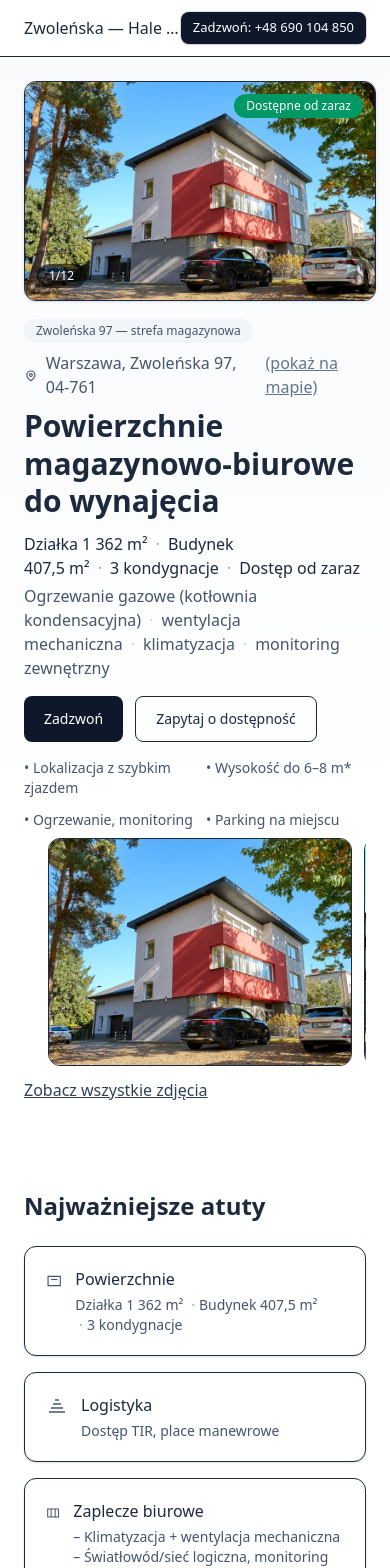
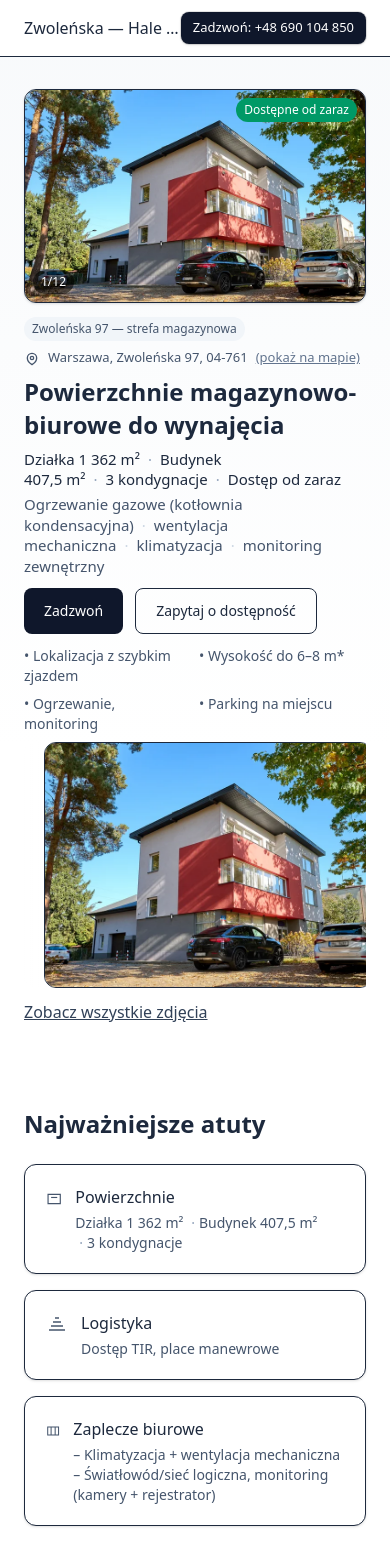
Before and after one commit to MateuszBuczynski/zwolenska97, a React (Vite) app: page / in a window 390 px wide. Shown: the top 1568 px of the page. Built offline with nearby package versions, Linux system fonts and the light colour scheme.

Commit message:
'poprawki_mobilev2'

```diff
--- a/src/components/Showcase.jsx
+++ b/src/components/Showcase.jsx
@@ -19,17 +19,16 @@
 
   return (
     <>
-      {/* HERO – XS: jeden ciąg (hero nad tekstem), SM+: 2 kolumny */}
-      <section className="bg-gradient-to-b from-slate-50 to-white" id="oferta">
-        <div className="container py-6 sm:py-10 grid sm:grid-cols-2 gap-4 sm:gap-8 lg:gap-12 items-start">
-          {/* HERO jako pierwsze na mobile */}
+      {/* HERO – XS: jedna kolumna, SM+: 2 kolumny
+          scroll-mt-24 = kotwice nie „wchodzą” pod sticky nagłówek;
+          pt-3 na XS daje oddech pod przyciskiem Zadzwoń */}
+      <section className="bg-gradient-to-b from-slate-50 to-white scroll-mt-24 pt-3 sm:pt-0" id="oferta">
+        <div className="container py-5 sm:py-10 grid sm:grid-cols-2 gap-3 sm:gap-8 lg:gap-12 items-start">
+          {/* HERO najpierw na mobile */}
           <div className="order-1 sm:order-2">
             <button
-              className="relative card overflow-hidden block w-full aspect-[16/10] min-h-[220px] sm:min-h-[280px]"
-              onClick={() => {
-                setIdx(0);
-                setOpen(true);
-              }}
+              className="relative card overflow-hidden block w-full aspect-[16/10] min-h-[210px] sm:min-h-[280px]"
+              onClick={() => { setIdx(0); setOpen(true); }}
               aria-label="Otwórz galerię"
               type="button"
             >
@@ -41,43 +40,32 @@
                 className="absolute inset-0 w-full h-full object-cover"
                 loading="eager"
               />
-              <span className="absolute top-3 right-3 badge bg-emerald-600 text-white">
-                Dostępne od zaraz
-              </span>
-              <span className="absolute left-3 bottom-3 badge bg-black/55 text-white">
-                1/{photos.length}
-              </span>
+              <span className="absolute top-2 right-2 badge bg-emerald-600 text-white px-2 py-1 text-xs">Dostępne od zaraz</span>
+              <span className="absolute left-2 bottom-2 badge bg-black/55 text-white px-2 py-1 text-xs">1/{photos.length}</span>
             </button>
           </div>
 
-          {/* Tekst – na mobile pod hero, na SM+ z lewej */}
+          {/* TEKST – pod hero na XS, z lewej na SM+ */}
           <div className="order-2 sm:order-1">
-            <span className="badge">Zwoleńska 97 — strefa magazynowa</span>
+            <span className="badge px-2 py-1 text-xs">Zwoleńska 97 — strefa magazynowa</span>
 
-            {/* Adres */}
-            <p className="mt-2 text-slate-600 flex items-center gap-2">
+            {/* Adres – mniejsza typografia na XS */}
+            <p className="mt-2 text-slate-600 flex flex-wrap items-center gap-2 text-[13px] sm:text-[15px] leading-snug">
               <svg width="16" height="16" viewBox="0 0 24 24" fill="none" aria-hidden="true">
-                <path
-                  d="M12 22s7-4.35 7-10a7 7 0 1 0-14 0c0 5.65 7 10 7 10Z"
-                  stroke="currentColor"
-                  strokeWidth="2"
-                  strokeLinecap="round"
-                  strokeLinejoin="round"
-                />
-                <circle cx="12" cy="12" r="2.5" stroke="currentColor" strokeWidth="2" />
+                <path d="M12 22s7-4.35 7-10a7 7 0 1 0-14 0c0 5.65 7 10 7 10Z" stroke="currentColor" strokeWidth="2" strokeLinecap="round" strokeLinejoin="round"/>
+                <circle cx="12" cy="12" r="2.5" stroke="currentColor" strokeWidth="2"/>
               </svg>
               <span>Warszawa, Zwoleńska 97, 04-761</span>
-              <a href="#contact" className="underline text-slate-500 hover:text-slate-700">
-                (pokaż na mapie)
-              </a>
+              <a href="#contact" className="underline text-slate-500 hover:text-slate-700">(pokaż na mapie)</a>
             </p>
 
-            <h1 className="mt-2 text-3xl sm:text-4xl md:text-5xl font-bold leading-tight">
+            {/* H1 mniejszy na XS, większy na SM/MD */}
+            <h1 className="mt-2 text-2xl sm:text-4xl md:text-5xl font-bold leading-snug">
               Powierzchnie magazynowo-biurowe do wynajęcia
             </h1>
 
-            {/* Linia 1 — liczby */}
-            <p className="mt-3 text-slate-800 font-medium">
+            {/* Linia liczb – mniejsze litery i ciaśniejsze prowadzenie na XS */}
+            <p className="mt-2 text-slate-800 font-medium text-[15px] sm:text-base leading-snug">
               Działka 1&nbsp;362&nbsp;m²
               <span className="mx-2 text-slate-400">·</span>
               Budynek 407,5&nbsp;m²
@@ -87,8 +75,8 @@
               Dostęp od zaraz
             </p>
 
-            {/* Linia 2 — instalacje */}
-            <p className="mt-1 text-slate-600">
+            {/* Instalacje – też kompaktowo na XS */}
+            <p className="mt-1 text-slate-600 text-[15px] sm:text-base leading-snug">
               Ogrzewanie gazowe (kotłownia kondensacyjna)
               <span className="mx-2 text-slate-300">·</span>
               wentylacja mechaniczna
@@ -98,16 +86,13 @@
               monitoring zewnętrzny
             </p>
 
-            <div className="mt-4 flex gap-3">
-              <a className="btn-primary" href="tel:+48690104850">
-                Zadzwoń
-              </a>
-              <a className="btn-outline" href="#contact">
-                Zapytaj o dostępność
-              </a>
+            <div className="mt-3 flex gap-3">
+              <a className="btn-primary" href="tel:+48690104850">Zadzwoń</a>
+              <a className="btn-outline" href="#contact">Zapytaj o dostępność</a>
             </div>
 
-            <ul className="mt-4 grid grid-cols-2 gap-3 text-sm text-slate-600">
+            {/* Na bardzo wąskich ekranach 1 kolumna, od 360px dwie */}
+            <ul className="mt-3 grid grid-cols-1 min-[360px]:grid-cols-2 gap-2 text-sm text-slate-600">
               <li>• Lokalizacja z szybkim zjazdem</li>
               <li>• Wysokość do 6–8 m*</li>
               <li>• Ogrzewanie, monitoring</li>
@@ -117,17 +102,16 @@
         </div>
       </section>
 
-      {/* SLIDER miniatur */}
+      {/* SLIDER miniatur – większe kafle na mobile, ciaśniejsze odstępy */}
       <section className="bg-white">
-        <div className="container pb-6 -mt-4">
+        <div className="container pb-5 -mt-3">
           <div className="relative">
-            {/* miękkie maski po bokach */}
-            <div className="pointer-events-none absolute inset-y-0 left-0 w-12 bg-gradient-to-r from-white to-transparent rounded-l-xl" />
-            <div className="pointer-events-none absolute inset-y-0 right-0 w-12 bg-gradient-to-l from-white to-transparent rounded-r-xl" />
+            <div className="pointer-events-none absolute inset-y-0 left-0 w-10 bg-gradient-to-r from-white to-transparent rounded-l-xl" />
+            <div className="pointer-events-none absolute inset-y-0 right-0 w-10 bg-gradient-to-l from-white to-transparent rounded-r-xl" />
 
-            {/* strzałki (ukryte na bardzo małych ekranach jeśli chcesz) */}
+            {/* Strzałki pokazujemy od SM */}
             <button
-              className="hidden sm:flex items-center justify-center absolute -left-5 top-1/2 -translate-y-1/2 z-20 w-11 h-11 rounded-full bg-slate-900 text-white shadow-lg ring-1 ring-black/10 hover:scale-105 transition"
+              className="hidden sm:flex items-center justify-center absolute -left-5 top-1/2 -translate-y-1/2 z-20 w-10 h-10 rounded-full bg-slate-900 text-white shadow-lg ring-1 ring-black/10 hover:scale-105 transition"
               onClick={() => scrollBy(-1)}
               aria-label="Przewiń w lewo"
               type="button"
@@ -137,7 +121,7 @@
               </svg>
             </button>
             <button
-              className="hidden sm:flex items-center justify-center absolute -right-5 top-1/2 -translate-y-1/2 z-20 w-11 h-11 rounded-full bg-slate-900 text-white shadow-lg ring-1 ring-black/10 hover:scale-105 transition"
+              className="hidden sm:flex items-center justify-center absolute -right-5 top-1/2 -translate-y-1/2 z-20 w-10 h-10 rounded-full bg-slate-900 text-white shadow-lg ring-1 ring-black/10 hover:scale-105 transition"
               onClick={() => scrollBy(1)}
               aria-label="Przewiń w prawo"
               type="button"
@@ -149,16 +133,13 @@
 
             <div
               ref={railRef}
-              className="flex gap-3 overflow-x-auto no-scrollbar scroll-smooth pl-6 pr-6 sm:pl-10 sm:pr-10"
+              className="flex gap-2 overflow-x-auto no-scrollbar scroll-smooth pl-5 pr-5 sm:pl-10 sm:pr-10"
             >
               {thumbs.map((t, i) => (
                 <button
                   key={t.base}
-                  className="relative shrink-0 w-[78vw] sm:w-[320px] md:w-[300px] aspect-[4/3] overflow-hidden rounded-xl border bg-white"
-                  onClick={() => {
-                    setIdx(i);
-                    setOpen(true);
-                  }}
+                  className="relative shrink-0 w-[84vw] sm:w-[320px] md:w-[300px] aspect-[4/3] overflow-hidden rounded-xl border bg-white"
+                  onClick={() => { setIdx(i); setOpen(true); }}
                   aria-label={`Otwórz zdjęcie ${i + 1}`}
                   type="button"
                 >
@@ -175,16 +156,9 @@
             </div>
           </div>
 
-          {/* Link dla XS jeśli ktoś woli listę */}
+          {/* Link dla XS */}
           <div className="sm:hidden mt-3">
-            <button
-              className="underline text-slate-700"
-              onClick={() => {
-                setIdx(0);
-                setOpen(true);
-              }}
-              type="button"
-            >
+            <button className="underline text-slate-700" onClick={() => { setIdx(0); setOpen(true); }} type="button">
               Zobacz wszystkie zdjęcia
             </button>
           </div>
```
